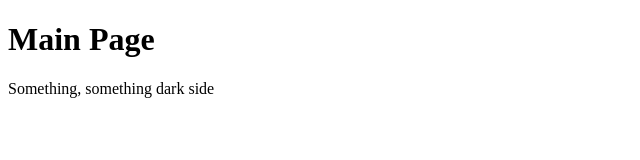
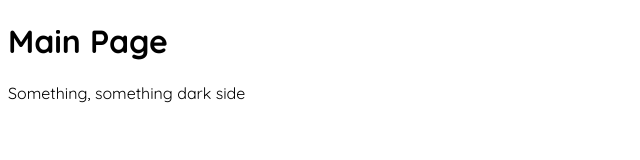
Before and after one commit to GabrieliusLuk/vcs_projektas, a plain HTML site: page index.html in a window 1280 px wide. Shown: the whole page, without its empty margins (0-640 px from the left). Drawn offline with Linux system fonts and the light colour scheme.

Commit message:
Font change

```diff
--- a/index.html
+++ b/index.html
@@ -5,6 +5,8 @@
     <meta name="viewport" content="width=device-width, initial-scale=1.0">
     <meta http-equiv="X-UA-Compatible" content="ie=edge">
     <title>Temp Project Title, come back later to it</title>
+
+    <link href="https://fonts.googleapis.com/css?family=Quicksand:400,700&display=swap&subset=latin-ext" rel="stylesheet">
 
     <link rel="stylesheet" href="styles/style.css">
 </head>
--- a/styles/style.css
+++ b/styles/style.css
@@ -0,0 +1,3 @@
+body {
+    font-family: 'Quicksand';
+}
```
